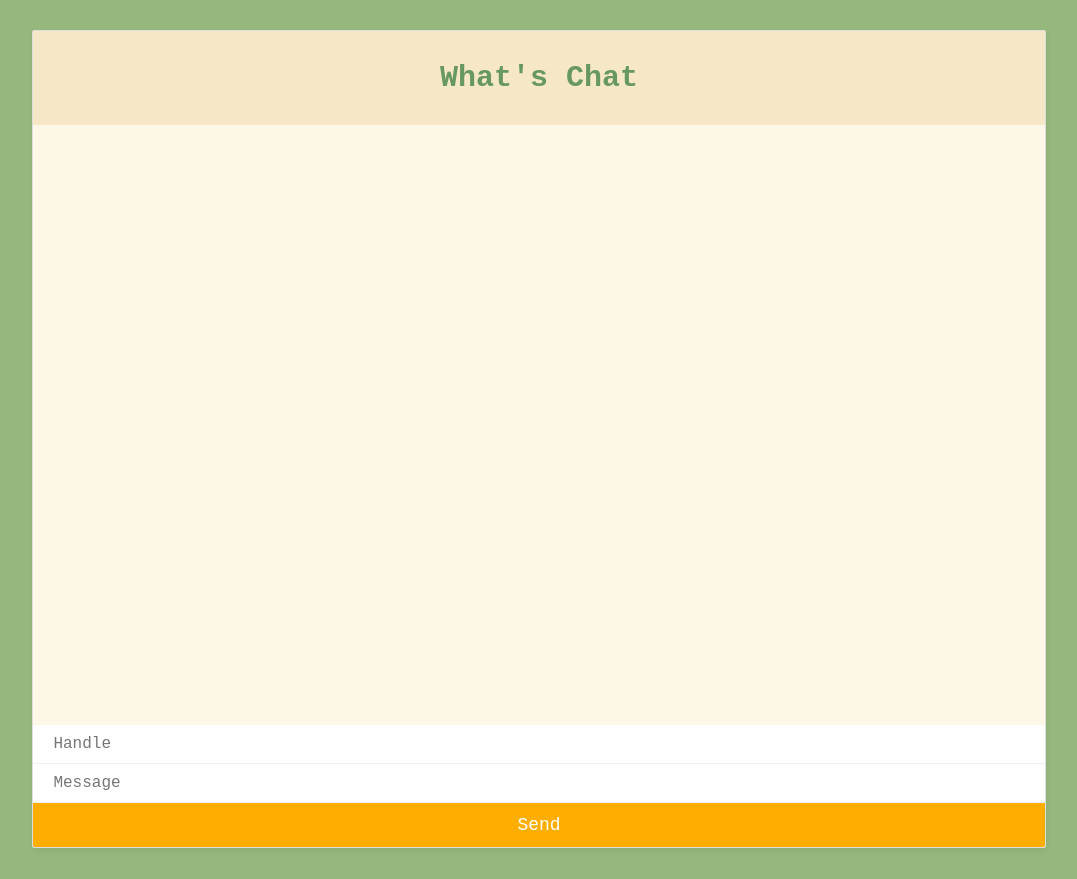
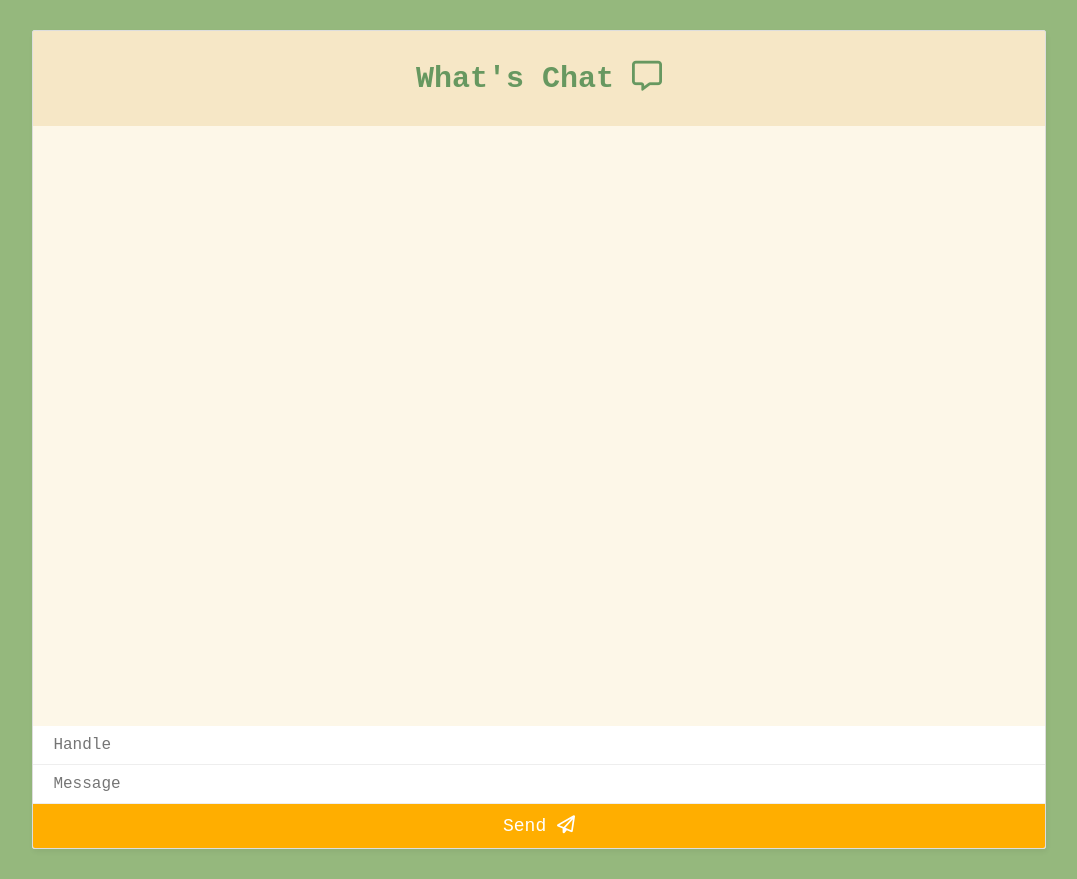
Before and after one commit to tylerrleee/websocket, a website: page public/index.html in a window 1280 px wide. Shown: the whole page, without its empty margins (101-1178 px from the left). Drawn offline with nearby package versions, Linux system fonts and the light colour scheme; no server answers; a web font is replaced by a local one.

Commit message:
updated README

```diff
--- a/package.json
+++ b/package.json
@@ -9,7 +9,7 @@
   "scripts": {
     "test": "echo \"Error: no test specified\" && exit 1",
     "dev": "nodemon src/index.js",
-    "start": "node src/index,js"
+    "start": "node src/index.js"
   },
   "dependencies": {
     "@tensorflow-models/toxicity": "^1.2.2",
--- a/public/index.html
+++ b/public/index.html
@@ -6,6 +6,7 @@
         <link rel="preconnect" href="https://fonts.googleapis.com">
         <link rel="preconnect" href="https://fonts.gstatic.com" crossorigin>
         <link href="https://fonts.googleapis.com/css2?family=Iosevka+Charon+Mono:ital,wght@0,300;0,400;0,500;0,700;1,300;1,400;1,500;1,700&display=swap" rel="stylesheet">
+        <link rel="stylesheet" href="https://cdnjs.cloudflare.com/ajax/libs/font-awesome/6.5.0/css/all.min.css">
         <script src="/socket.io/socket.io.js"></script>
         <link href="/styles.css" rel="stylesheet" />
     </head>
@@ -13,14 +14,19 @@
 
 
         <div id="whats-chat">
-            <h1>What's Chat </h1>
+            <h1>What's Chat
+                <i class="fa-regular fa-message"></i>
+            </h1>
             <div id="chat-window">
                 <div id="output"></div>
                 <div id="feedback"></div>
             </div>
             <input id="handle" type="text" placeholder="Handle" />
             <input id="message" type="text" placeholder="Message" />
-            <button id="send">Send</button>
+            <button id="send">
+                Send
+                <i class="fa-regular fa-paper-plane"></i>
+            </button>
         </div>
 
 
```
Also changed, not shown: README.md.
